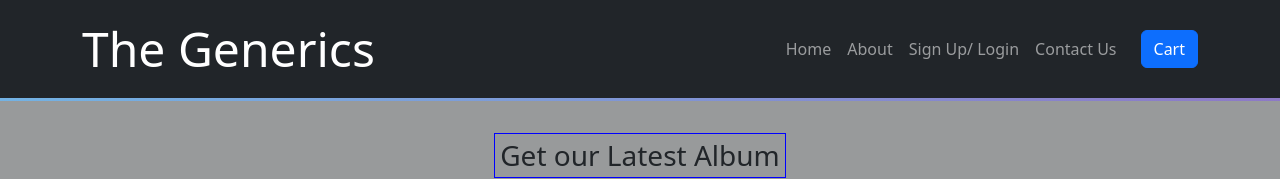
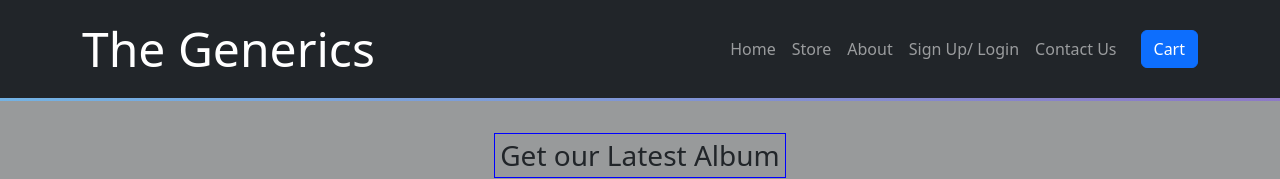
Before and after one commit to SomyaBhatnagar19/E-CommerceSite, a React (Create React App) app: page / in a window 1280 px wide. Shown: the top 179 px of the page. Built offline with nearby package versions, Linux system fonts and the light colour scheme.

Commit message:
Correcting the connection of store to login page with alert msg but still store is approacable through the url.

```diff
--- a/src/Components/Layout/Header.js
+++ b/src/Components/Layout/Header.js
@@ -1,65 +1,9 @@
-// import React, { useContext } from "react";
-// import { Navbar, Nav, Container, Button } from "react-bootstrap";
-// import Cart from "../Cart/Cart";
-// import { useState } from "react";
-// import { AuthContext } from "../Store/AuthContextProvider";
-
-// const Header = () => {
-//   const AuthCtx = useContext(AuthContext);
-//   const isLoggedIn = AuthCtx.isAuthenticated;
-//   const [expanded, setExpanded] = useState(false);
-//   const logoutHandler = () => {
-//     AuthCtx.logout();
-//     alert("User successfully logged out");
-//   };
-//   return (
-//     <div>
-//       <Navbar className="bg-dark" expand="lg" variant="dark">
-//         <Container>
-//           <Navbar.Brand href="/Home" style={{ fontSize: "3rem" }}>
-//             The Generics
-//           </Navbar.Brand>
-//           <Navbar.Toggle aria-controls="basic-navbar-nav" />
-//           <Navbar.Collapse id="basic-navbar-nav">
-//             <Nav className="justify-content-end flex-grow-1 pe-3">
-//               <Nav.Link href="/Home">Home</Nav.Link>
-//               {isLoggedIn && <Nav.Link href="/Store">Store</Nav.Link>}
-//               <Nav.Link href="/About">About</Nav.Link>
-//               {!isLoggedIn && <Nav.Link href="/Login">Sign Up/ Login</Nav.Link>}
-//               <Nav.Link href="/ContactUs">Contact Us</Nav.Link>
-//               {isLoggedIn && <Button
-//                 style={{
-//                   // borderRadius: "25px",
-//                   // To make the button curved
-//                   backgroundColor: "#f0ad4e", // A professional color (e.g., golden/orange)
-//                   padding: "8px 20px",
-//                   color: "white",
-//                   fontWeight: "bold",
-//                   border: "none",
-//                   boxShadow: "0px 2px 4px rgba(0, 0, 0, 0.1)", // A subtle box shadow
-//                   width: expanded ? "auto" : "120px", // Adjust the width when collapsed
-//                   marginBottom: "0.5rem",
-//                 }}
-//                 onClick={logoutHandler} // Move the onClick event here
-//               >
-//                 Logout
-//               </Button>}
-//             </Nav>
-//             <Cart />
-//           </Navbar.Collapse>
-//         </Container>
-//       </Navbar>
-//     </div>
-//   );
-// };
-
-// export default Header;
 import React, { useContext } from "react";
 import { Navbar, Nav, Container, Button } from "react-bootstrap";
 import Cart from "../Cart/Cart";
 import { useState } from "react";
 import { AuthContext } from "../Store/AuthContextProvider";
-
+import { Link } from "react-router-dom";
 const Header = () => {
   const AuthCtx = useContext(AuthContext);
   const isLoggedIn = AuthCtx.isAuthenticated;
@@ -68,7 +12,6 @@ const Header = () => {
     AuthCtx.logout();
     alert("User successfully logged out");
   };
-
   return (
     <div>
       <Navbar className="bg-dark" expand="lg" variant="dark">
@@ -80,12 +23,24 @@ const Header = () => {
           <Navbar.Collapse id="basic-navbar-nav">
             <Nav className="justify-content-end flex-grow-1 pe-3">
               <Nav.Link href="/Home">Home</Nav.Link>
-              {isLoggedIn && <Nav.Link href="/Store">Store</Nav.Link>} {/* Show "Store" link only when logged in */}
+              {/* {isLoggedIn && <Nav.Link href="/Store">Store</Nav.Link>} */}
+              {isLoggedIn ? (
+                <Nav.Link as={Link} to="/Store">
+                  Store
+                </Nav.Link>
+              ) : (
+                <Nav.Link
+                  onClick={() =>
+                    alert("Store is visible only to users who have logged in.")
+                  }
+                >
+                  Store
+                </Nav.Link>
+              )}
               <Nav.Link href="/About">About</Nav.Link>
               {!isLoggedIn && <Nav.Link href="/Login">Sign Up/ Login</Nav.Link>}
               <Nav.Link href="/ContactUs">Contact Us</Nav.Link>
-              {isLoggedIn && (
-                <Button
+              {isLoggedIn && <Button
                 style={{
                   // borderRadius: "25px",
                   // To make the button curved
@@ -101,8 +56,7 @@ const Header = () => {
                 onClick={logoutHandler} // Move the onClick event here
               >
                 Logout
-                </Button>
-              )}
+              </Button>}
             </Nav>
             <Cart />
           </Navbar.Collapse>
```
Lines whose indentation alone changed are shown as unchanged.
